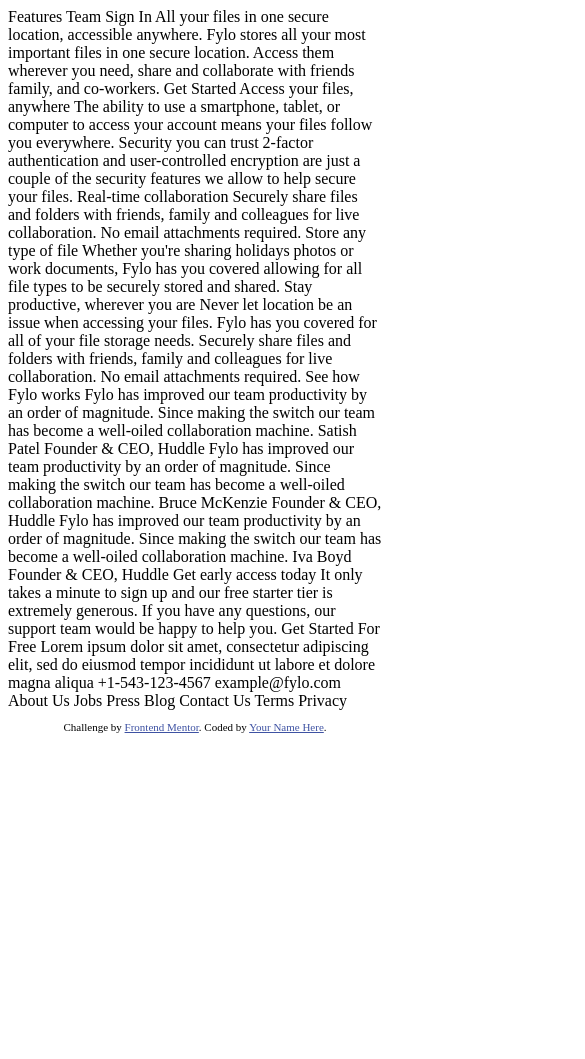
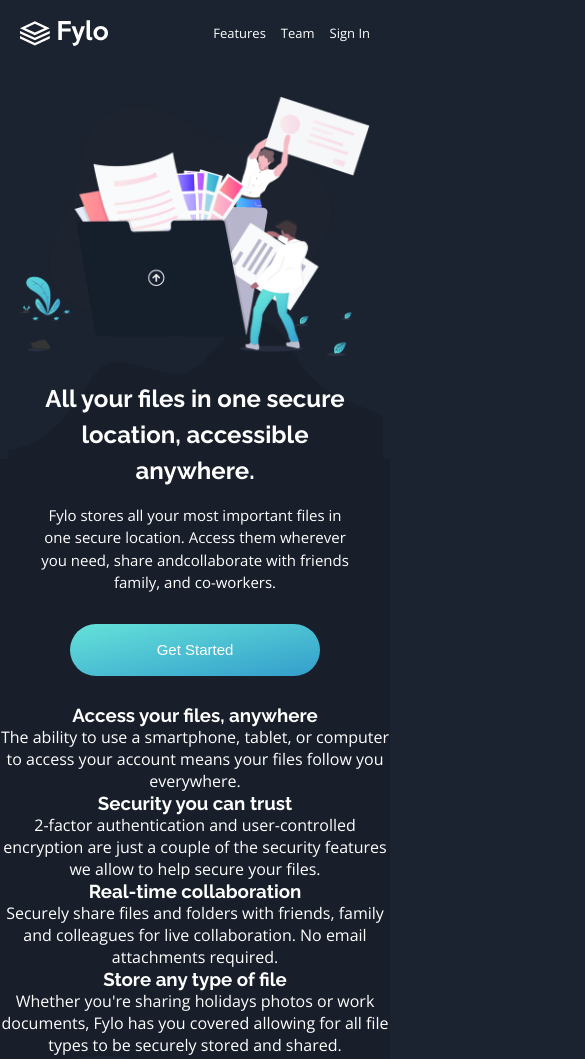
Before and after one commit to boolienautocrat/Fylo-landing-page, a plain HTML site: page index.html in a window 390 px wide. Shown: the top 1059 px of the page, 585 px wide, since content can reach past the window. Before the commit the page ends 844 px from the top, so only its background shows below. Drawn offline with nearby package versions, Linux system fonts and the light colour scheme.

Commit message:
update index.html and style.css - completed the intro CTA section

```diff
--- a/index.html
+++ b/index.html
@@ -1,106 +1,149 @@
 <!DOCTYPE html>
 <html lang="en">
+
 <head>
   <meta charset="UTF-8">
-  <meta name="viewport" content="width=device-width, initial-scale=1.0"> <!-- displays site properly based on user's device -->
-
+  <meta name="viewport" content="width=device-width, initial-scale=1.0">
+  <!-- displays site properly based on user's device -->
   <link rel="icon" type="image/png" sizes="32x32" href="./images/favicon-32x32.png">
 
+  <!-- Stylesheets -->
+  <link rel="stylesheet" href="style.css">
+
+  <!-- Fonts -->
+  <link rel="preconnect" href="https://fonts.googleapis.com">
+  <link rel="preconnect" href="https://fonts.gstatic.com" crossorigin>
+  <link href="https://fonts.googleapis.com/css2?family=Raleway:wght@400;700&display=swap" rel="stylesheet">
+  <link href="https://fonts.googleapis.com/css2?family=Open+Sans:wght@400;700&display=swap" rel="stylesheet">
+
+
   <title>Frontend Mentor | Fylo landing page with dark theme and features grid</title>
+</head>
 
-  <!-- Feel free to remove these styles or customise in your own stylesheet 👍 -->
-  <style>
-    .attribution { font-size: 11px; text-align: center; }
-    .attribution a { color: hsl(228, 45%, 44%); }
-  </style>
-</head>
 <body>
-  Features
-  Team
-  Sign In
 
-  All your files in one secure location, accessible anywhere.
+  <nav>
+    <img src="./images/logo.svg" alt="">
+    <ul class="nav-items-list">
+      <li><a href="">Features</a></li>
+      <li><a href="">Team</a></li>
+      <li><a href="">Sign In</a></li>
+    </ul>
+  </nav>
 
-  Fylo stores all your most important files in one secure location. Access them wherever
-  you need, share and collaborate with friends family, and co-workers.
+  <div class="intro-img">
+    <img src="./images/illustration-intro.png" alt="">
+  </div>
 
-  Get Started
+  <main>
 
-  Access your files, anywhere
+    <section class="intro">
+      <h2>All your files in one secure location, accessible anywhere.</h2>
 
-  The ability to use a smartphone, tablet, or computer to access your account means your
-  files follow you everywhere.
+      <div class="intro-text">
+        <p>Fylo stores all your most important files in one secure location. Access them wherever you need, share
+          andcollaborate with friends family, and co-workers.</p>
+      <button class="btn-cta">Get Started</button>
+      </div>
+    </section>
 
-  Security you can trust
+    <section class="features">
+      <div class="feat-card feat-card-1">
+        <h3>Access your files, anywhere</h3>
+        <p>The ability to use a smartphone, tablet, or computer to access your account means your
+          files follow you everywhere.</p>
+      </div>
 
-  2-factor authentication and user-controlled encryption are just a couple of the security
-  features we allow to help secure your files.
+      <div class="feat-card feat-card-2">
+        <h3>Security you can trust</h3>
+        <p>2-factor authentication and user-controlled encryption are just a couple of the security
+          features we allow to help secure your files.</p>
+      </div>
+      <div class="feat-card feat-card-3">
+        <h3>Real-time collaboration</h3>
+        <p>Securely share files and folders with friends, family and colleagues for live collaboration.
+          No email attachments required.</p>
+      </div>
+      <div class="feat-card feat-card-4">
+        <h3>Store any type of file</h3>
+        <p>Whether you're sharing holidays photos or work documents, Fylo has you covered allowing for all
+          file types to be securely stored and shared.</p>
+      </div>
+    </section>
 
-  Real-time collaboration
+    <section class="benefits">
+      <img src="./images/illustration-stay-productive.png" alt="">
+      <h3>Stay productive, wherever you are</h3>
+      <p>Never let location be an issue when accessing your files. Fylo has you covered for all of your file
+        storage needs.
+      </p>
+      <p>Securely share files and folders with friends, family and colleagues for live collaboration. No email
+        attachments required.</p>
+      <h4><a href="#">See how Fylo works</a></h4>
+    </section>
 
-  Securely share files and folders with friends, family and colleagues for live collaboration.
-  No email attachments required.
+    <section class="testimony">
+      <img src="./images/bg-quotes.png" alt="">
 
-  Store any type of file
+      <div class="test-card test-card-1">
+        <p>Fylo has improved our team productivity by an order of magnitude. Since making the switch our team has
+          become a well-oiled collaboration machine.</p>
+        <img src="./images/profile-1.jpg" alt="">
+        <h5>Satish Patel</h5>
+        <h6>Founder & CEO, Huddle</h6>
+      </div>
 
-  Whether you're sharing holidays photos or work documents, Fylo has you covered allowing for all
-  file types to be securely stored and shared.
+      <div class="test-card test-card-2">
+        <p>Fylo has improved our team productivity by an order of magnitude. Since making the switch our team has
+          become a well-oiled collaboration machine.</p>
+        <img src="./images/profile-2.jpg" alt="">
+        <h5>Bruce McKenzie</h5>
+        <h6>Founder & CEO, Huddle</h6>
+      </div>
 
-  Stay productive, wherever you are
+      <div class="test-card test-card-3">
+        <p> Fylo has improved our team productivity by an order of magnitude. Since making the switch our team has
+          become a well-oiled collaboration machine.</p>
+        <img src="./images/profile-3.jpg" alt="">
+        <h5>Iva Boyd</h5>
+        <h6>Founder & CEO, Huddle</h6>
+      </div>
 
-  Never let location be an issue when accessing your files. Fylo has you covered for all of your file
-  storage needs.
+    </section>
 
-  Securely share files and folders with friends, family and colleagues for live collaboration. No email
-  attachments required.
+    <section class="cta-section">
+      <h3>Get early access today</h3>
+      <p> It only takes a minute to sign up and our free starter tier is extremely generous. If you have any
+        questions, our support team would be happy to help you.</p>
+      <span>
+        <input type="text">
+      </span>
+      <button>Get Started For Free</button>
+    </section>
 
-  See how Fylo works
+  </main>
 
-  Fylo has improved our team productivity by an order of magnitude. Since making the switch our team has
-  become a well-oiled collaboration machine.
-
-  Satish Patel
-  Founder & CEO, Huddle
-
-  Fylo has improved our team productivity by an order of magnitude. Since making the switch our team has
-  become a well-oiled collaboration machine.
-
-  Bruce McKenzie
-  Founder & CEO, Huddle
-
-  Fylo has improved our team productivity by an order of magnitude. Since making the switch our team has
-  become a well-oiled collaboration machine.
-
-  Iva Boyd
-  Founder & CEO, Huddle
-
-  Get early access today
-
-  It only takes a minute to sign up and our free starter tier is extremely generous. If you have any
-  questions, our support team would be happy to help you.
-
-  Get Started For Free
-
-  Lorem ipsum dolor sit amet, consectetur adipiscing elit, sed do eiusmod tempor incididunt ut labore et
-  dolore magna aliqua
-
-  +1-543-123-4567
-  example@fylo.com
-
-  About Us
-  Jobs
-  Press
-  Blog
-
-  Contact Us
-  Terms
-  Privacy
 
   <footer>
-    <p class="attribution">
-      Challenge by <a href="https://www.frontendmentor.io?ref=challenge" target="_blank">Frontend Mentor</a>.
-      Coded by <a href="#">Your Name Here</a>.
-    </p>
+    <img src="./images/logo.svg" alt="">
+    <p>Lorem ipsum dolor sit amet, consectetur adipiscing elit, sed do eiusmod tempor incididunt ut labore et
+      dolore magna aliqua</p>
+    <p>+1-543-123-4567</p>
+    <p>example@fylo.com</p>
+    <ul>
+      <li>About Us</li>
+      <li>Jobs</li>
+      <li>Press</li>
+      <li>Blog</li>
+    </ul>
+    <ul>
+      <li>Contact Us</li>
+      <li>Terms</li>
+      <li>Privacy</li>
+    </ul>
   </footer>
+
+  <script src="./script.js"></script>
 </body>
+
 </html>
--- /dev/null
+++ b/script.js
@@ -0,0 +1 @@
+console.log("Don't do that");
--- /dev/null
+++ b/style.css
@@ -0,0 +1,154 @@
+*,
+::before,
+::after {
+  margin: 0;
+  padding: 0;
+  box-sizing: border-box;
+}
+
+body {
+  background-color: #1b2330;
+  font-family: "Open Sans", sans-serif;
+}
+
+nav {
+  display: flex;
+}
+
+ul {
+  list-style: none;
+}
+
+a {
+  text-decoration: none;
+  color: #fff;
+}
+
+h1,
+h2,
+h3,
+h4,
+h5 {
+  font-family: "Raleway", sans-serif;
+}
+
+@media screen and (min-width: 320px) and (max-width: 420px) {
+  body {
+    padding: 20px 0px;
+    color: #fff;
+  }
+
+  nav {
+    margin: 0 20px;
+  }
+
+  nav img {
+    width: 88px;
+  }
+
+  button {
+    color: #fff;
+    background-image: linear-gradient(to bottom right, hsl(176, 68%, 64%), hsl(198, 60%, 50%));
+    margin: 30px auto;
+    border: none;
+    padding: 15px;
+    width: 250px;
+    font-size: 15px;
+    line-height: 1.5;
+    border-radius: 50px;
+  }
+
+  .nav-items-list {
+    margin-left: auto;
+    gap: 15px;
+    font-size: 13px;
+    display: flex;
+  }
+
+  .nav-items-list li {
+    align-self: center;
+  }
+
+  .intro-img {
+    margin: 50px 20px 0px;
+  }
+
+  .intro-img img {
+    width: 100%;
+  }
+
+  main {
+    text-align: center;
+  }
+
+  .intro,
+  .features,
+  .benefits,
+  .testimony,
+  .cta-section {
+    position: relative;
+    bottom: 40px;
+  }
+
+  .intro-text,
+  .features,
+  .benefits {
+    background: #181e2a;
+  }
+
+  .intro {
+    height: 383px;
+    background-image: url(./images/bg-curvy-mobile.svg);
+    background-repeat: no-repeat;
+    background-position: top center;
+    padding-top: 60px;
+    z-index: -1;
+  }
+
+  .intro h2 {
+    margin-left: 20px;
+    margin-right: 20px;
+    line-height: 1.5;
+  }
+
+  .intro-text {
+    position: relative;
+    padding-top: 45px;
+    bottom: 30px;
+    z-index: -1;
+  }
+
+  .intro-text p {
+    margin: 0 auto;
+    width: 320px;
+    font-size: 15px;
+    line-height: 1.5;
+  }
+}
+
+@media screen and (max-width: 1400px) and (min-width: 1000px) {
+  body {
+    padding: 65px 65px;
+  }
+  .nav-items-list {
+    display: flex;
+    list-style: none;
+    margin-left: auto;
+    gap: 50px;
+    align-items: center;
+  }
+
+  .nav-items-list li {
+    font-weight: 100;
+    font-size: 14px;
+  }
+
+  .intro-img {
+    margin-top: 60px;
+  }
+
+  .intro-img img {
+    margin: 0px auto;
+    display: block;
+  }
+}
```
